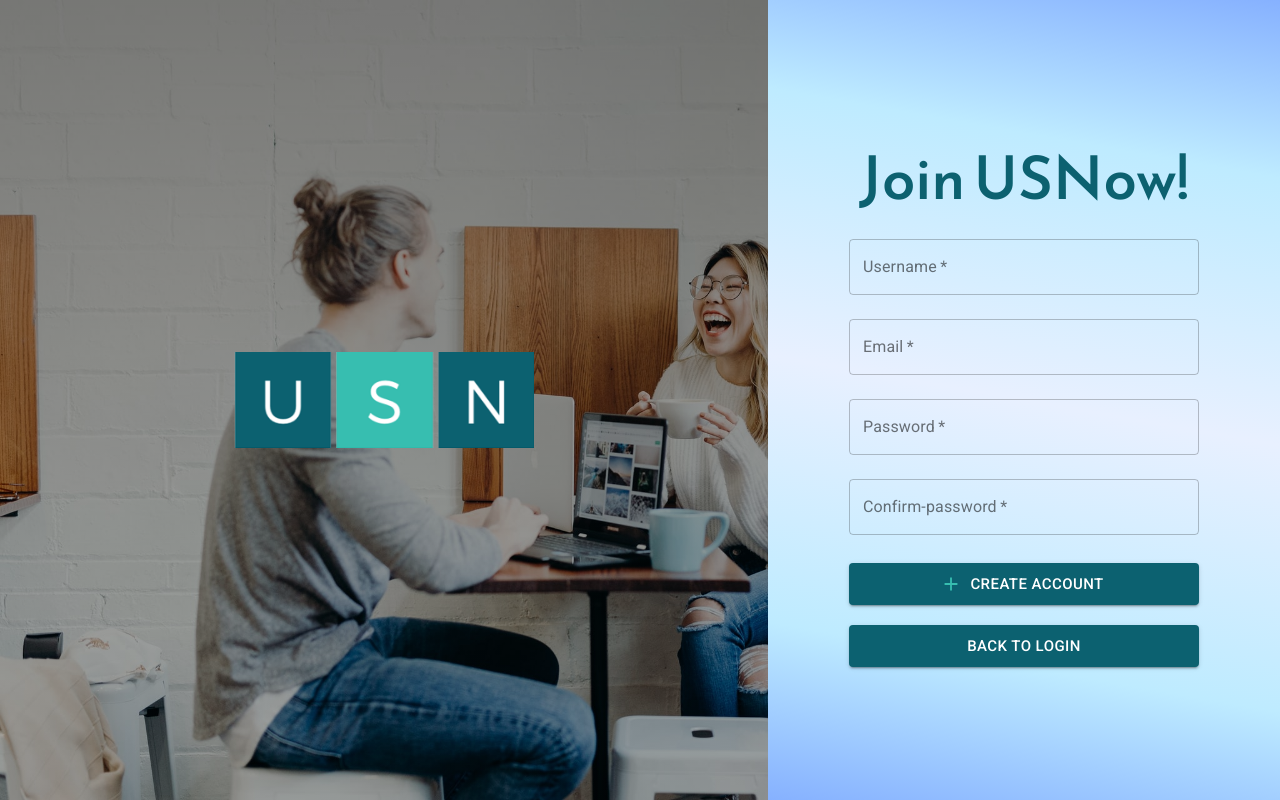
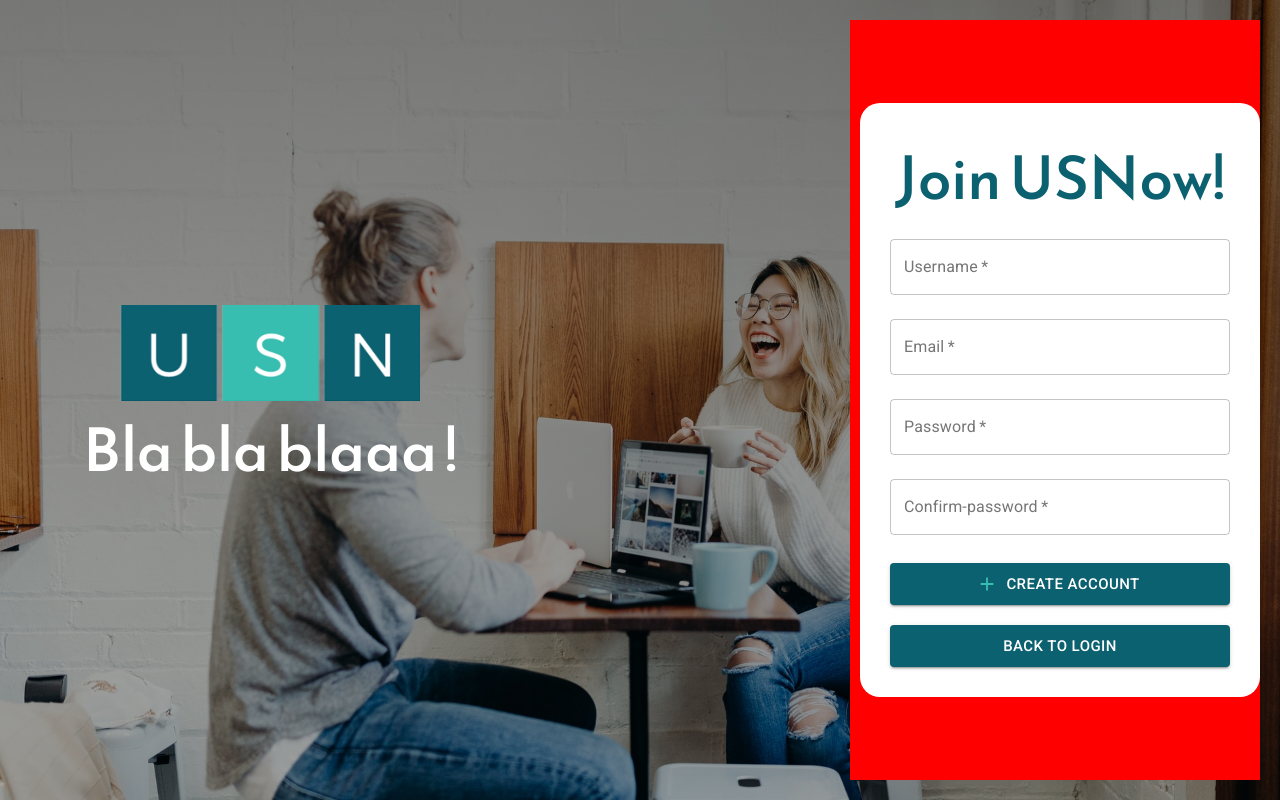
Before and after one commit to manish-ghimire/USN, a React (Create React App) app in the folder frontend/: page /register in a window 1280 px wide. Built offline with nearby package versions, Linux system fonts and the light colour scheme.

Commit message:
commit for nothing

```diff
--- a/frontend/src/App.js
+++ b/frontend/src/App.js
@@ -1,6 +1,6 @@
 import './App.css'
 import { BrowserRouter as Router, Route, Switch } from 'react-router-dom'
-import Register from './pages/Register/Register'
+import Register from './pages/Register/Register1'
 import Login from './pages/Login/Login'
 import Error from './pages/Error/Error'
 import User from './pages/User/User'
@@ -18,7 +18,6 @@ function App() {
       </Router>
     </div>
   )
-
 }
 
 export default App
--- /dev/null
+++ b/frontend/src/pages/Register/Register1.jsx
@@ -0,0 +1,24 @@
+import React from 'react'
+import './Register1.scss'
+import Logo from '../../images/Logo.png'
+import RegisterForm from './RegisterForm1'
+
+const Register = () => {
+  return (
+    <div className='register-container'>
+      <div className='leftDiv'>
+        <img src={Logo} alt='USN logo' width='100px' />
+        <div className='left-slogan'>Bla bla blaaa !</div>
+      </div>
+      <div className='rightDiv'>
+        <div className='slogan-form-box'>
+          <img src={Logo} alt='USN logo' width='200px' />
+          <div className='slogan'>Join USNow!</div>
+          <RegisterForm></RegisterForm>
+        </div>
+      </div>
+    </div>
+  )
+}
+
+export default Register
--- /dev/null
+++ b/frontend/src/pages/Register/Register1.scss
@@ -0,0 +1,68 @@
+@import '../../index.scss';
+
+.register-container {
+  padding: 20px;
+  width: 100%;
+  height: 100vh;
+  background-image: linear-gradient(rgba(0, 0, 0, 0.5), rgba(1, 1, 1, 0.3)),
+    url('../../images/Register_page_image.jpg');
+  background-repeat: no-repeat;
+  background-size: cover;
+  display: flex;
+  justify-content: space-between;
+  align-items: center;
+
+  .leftDiv {
+    width: 500px;
+    text-align: center;
+    .left-slogan {
+      text-align: center;
+      font-size: 60px;
+      color: #fff;
+      font-family: 'Reem Kufi';
+    }
+    img {
+      width: 300px;
+    }
+  }
+  .rightDiv {
+    height: 100%;
+    background-color: red;
+    display: flex;
+    align-items: center;
+    img {
+      display: none;
+    }
+    .slogan-form-box {
+      width: 400px;
+      padding: 30px;
+      margin-left: 10px;
+      border-radius: 20px;
+      background-color: #fff;
+
+      .slogan {
+        text-align: center;
+        font-size: 60px;
+        color: $primary;
+        font-family: 'Reem Kufi';
+      }
+    }
+  }
+}
+
+@media (max-width: 768px) {
+  .leftDiv {
+    display: none;
+  }
+
+  .rightDiv {
+    .slogan-form-box {
+      img {
+        display: block;
+        margin-left: 70px;
+        margin-bottom: 20px;
+        width: 200px;
+      }
+    }
+  }
+}
--- /dev/null
+++ b/frontend/src/pages/Register/RegisterForm1.jsx
@@ -0,0 +1,140 @@
+import { Button, TextField } from '@material-ui/core'
+import {
+  createTheme,
+  ThemeProvider,
+  makeStyles,
+} from '@material-ui/core/styles'
+
+import AddIcon from '@material-ui/icons/Add'
+import './Register1.scss'
+
+import { React, useRef } from 'react'
+import axios from 'axios'
+import { useHistory } from 'react-router-dom'
+
+const form_theme = createTheme({
+  palette: {
+    primary: {
+      main: '#0C6170', //'#37BEB0',
+    },
+    secondary: {
+      main: '#37BEB0', //'#0C6170',
+    },
+  },
+})
+
+const useStyles = makeStyles((theme) => ({
+  button: {
+    margin: theme.spacing(0),
+    marginTop: '20px',
+    width: '100%',
+  },
+  textField: {
+    width: '100%',
+    borderColor: 'white',
+  },
+}))
+
+export default function RegisterForm() {
+  const classes = useStyles()
+
+  const history = useHistory()
+
+  const username = useRef()
+  const email = useRef()
+  const password = useRef()
+  const confirm_password = useRef()
+
+  const submit_form = async (e) => {
+    e.preventDefault()
+
+    if (confirm_password.current.value !== password.current.value) {
+      confirm_password.current.setCustomValidity('Two passwords not the same!')
+    } else {
+      const user = {
+        username: username.current.value,
+        email: email.current.value,
+        password: password.current.value,
+      }
+      try {
+        await axios.post('/auth/register', user)
+      } catch (error) {
+        console.log(error)
+      }
+    }
+  }
+
+  return (
+    <ThemeProvider theme={form_theme}>
+      <form noValidate autoComplete='off' onSubmit={submit_form}>
+        <TextField
+          required
+          inputRef={username}
+          label='Username'
+          variant='outlined'
+          margin='normal'
+          className={classes.textField}
+        />
+        <br />
+        <TextField
+          required
+          inputRef={email}
+          type='email'
+          label='Email'
+          variant='outlined'
+          margin='normal'
+          className={classes.textField}
+        />
+        <br />
+        <TextField
+          required
+          inputRef={password}
+          type='password'
+          label='Password'
+          variant='outlined'
+          margin='normal'
+          className={classes.textField}
+        />
+        <br />
+        <TextField
+          required
+          inputRef={confirm_password}
+          type='password'
+          label='Confirm-password'
+          variant='outlined'
+          margin='normal'
+          className={classes.textField}
+        />
+        <br />
+        {/* START - Register Button */}
+        <div style={{ display: 'flex', justifyContent: 'center' }}>
+          <Button
+            variant='contained'
+            color='primary'
+            size='large'
+            className={classes.button}
+            onClick={submit_form}
+            startIcon={<AddIcon color='secondary' />}
+          >
+            Create Account
+          </Button>
+        </div>
+        {/* END - Register Button */}
+
+        <div style={{ display: 'flex', justifyContent: 'center' }}>
+          <Button
+            variant='contained'
+            color='primary'
+            size='large'
+            className={classes.button}
+            onClick={(e) => {
+              history.push('/')
+            }}
+          >
+            Back to Login
+          </Button>
+        </div>
+      </form>
+    </ThemeProvider>
+  )
+}
```
Also changed, not shown: frontend/src/pages/login/Login.jsx (deleted, +0 -7 lines), 1 other file (tests, documents, lock files or other folders).
